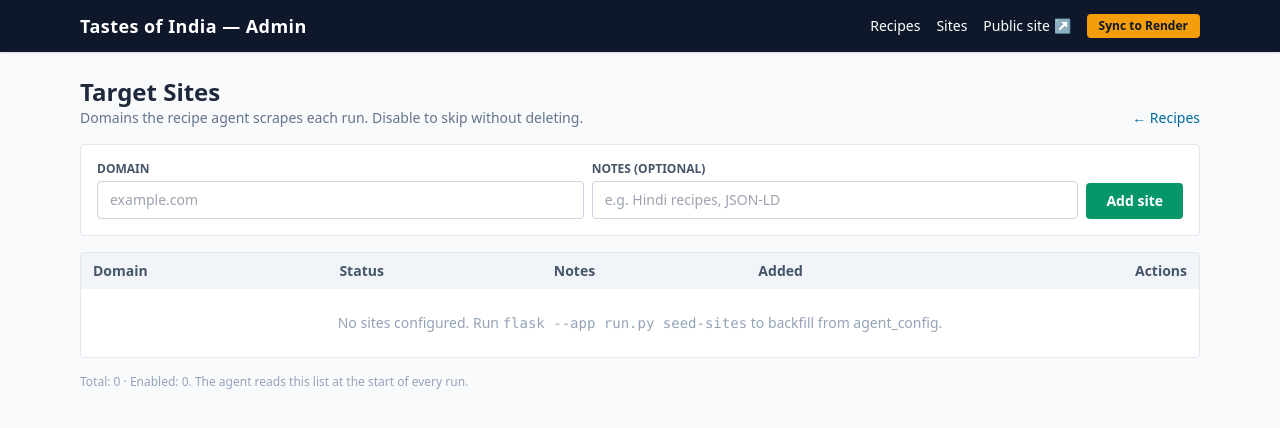
After one commit to agenticaloke/tastes-of-india, a Flask app: template app/templates/admin/sites.html in a window 1280 px wide. The commit adds this page. Shown: the top 428 px of the page. Run offline with Flask 3, Linux system fonts and the light colour scheme; the template is opened without the code that fills it, so the values that code supplies are empty; some libraries are stand-ins or nearby versions.

Commit message:
Manage target sites from the admin GUI (#2)
Adds a target_sites reference table seeded from agent_config.TARGET_SITES
and a new /admin/sites page where admins can add, enable/disable, edit
notes on, or remove the domains the recipe agent scrapes from. The
agent reads the live list at the start of every run (falling back to
the hardcoded list if the table is empty).

Also adds ranveerbrar.com and nishamadhulika.com to the default list.

Render build now runs `seed-sites` so the table is populated on deploy.

Co-authored-by: Claude Opus 4.7 <noreply@anthropic.com>

```diff
--- a/agent/agent_config.py
+++ b/agent/agent_config.py
@@ -34,6 +34,8 @@ TARGET_SITES = [
     "sharmispassions.com",
     "manjulaskitchen.com",
     "vegetarianindiancooking.com",
+    "ranveerbrar.com",
+    "nishamadhulika.com",
 ]
 
 # How many distinct sites to query in a single run (random sample).
--- a/app/database.py
+++ b/app/database.py
@@ -125,7 +125,32 @@ def seed_recipes_command():
     click.echo('Recipes seeded.')
 
 
+def seed_target_sites():
+    """Backfill target_sites from agent_config.TARGET_SITES.
+    Idempotent — uses INSERT OR IGNORE so existing rows are preserved."""
+    import sys, os
+    sys.path.insert(0, os.path.dirname(os.path.dirname(os.path.abspath(__file__))))
+    try:
+        from agent.agent_config import TARGET_SITES
+    except Exception:
+        TARGET_SITES = []
+    db = get_db()
+    for domain in TARGET_SITES:
+        db.execute(
+            'INSERT OR IGNORE INTO target_sites (domain, enabled) VALUES (?, 1)',
+            (domain,)
+        )
+    db.commit()
+
+
+@click.command('seed-sites')
+def seed_sites_command():
+    seed_target_sites()
+    click.echo('Target sites seeded.')
+
+
 def init_app(app):
     app.teardown_appcontext(close_db)
     app.cli.add_command(init_db_command)
     app.cli.add_command(seed_recipes_command)
+    app.cli.add_command(seed_sites_command)
--- a/app/templates/admin/base.html
+++ b/app/templates/admin/base.html
@@ -15,6 +15,7 @@
       </a>
       <nav class="flex items-center gap-4 text-sm">
         <a href="{{ url_for('admin.index') }}" class="hover:text-amber-300">Recipes</a>
+        <a href="{{ url_for('admin.sites') }}" class="hover:text-amber-300">Sites</a>
         <a href="{{ url_for('web.index') }}" class="hover:text-amber-300" target="_blank">Public site ↗</a>
         <form method="post" action="{{ url_for('admin.sync') }}" class="inline"
               onsubmit="return confirm('Export agent finds and push to GitHub (triggers Render redeploy)?');">
--- /dev/null
+++ b/app/templates/admin/sites.html
@@ -0,0 +1,88 @@
+{% extends 'admin/base.html' %}
+{% block title %}Target Sites — Admin{% endblock %}
+{% block content %}
+
+<div class="flex items-end justify-between mb-4">
+  <div>
+    <h1 class="text-2xl font-semibold">Target Sites</h1>
+    <p class="text-sm text-slate-500">Domains the recipe agent scrapes each run. Disable to skip without deleting.</p>
+  </div>
+  <a href="{{ url_for('admin.index') }}" class="text-sm text-sky-700 hover:underline">← Recipes</a>
+</div>
+
+<form method="post" action="{{ url_for('admin.sites_add') }}"
+      class="bg-white p-4 rounded border border-slate-200 mb-4 flex flex-wrap gap-2 items-end">
+  <div class="flex-1 min-w-[220px]">
+    <label class="block text-xs font-semibold text-slate-600 uppercase mb-1">Domain</label>
+    <input type="text" name="domain" placeholder="example.com" required
+           class="w-full px-3 py-2 border border-slate-300 rounded text-sm" />
+  </div>
+  <div class="flex-1 min-w-[220px]">
+    <label class="block text-xs font-semibold text-slate-600 uppercase mb-1">Notes (optional)</label>
+    <input type="text" name="notes" placeholder="e.g. Hindi recipes, JSON-LD"
+           class="w-full px-3 py-2 border border-slate-300 rounded text-sm" />
+  </div>
+  <button class="bg-emerald-600 hover:bg-emerald-500 text-white font-semibold px-5 py-2 rounded text-sm">
+    Add site
+  </button>
+</form>
+
+<div class="bg-white rounded border border-slate-200 overflow-hidden">
+  <table class="w-full text-sm">
+    <thead class="bg-slate-100 text-slate-600 text-left">
+      <tr>
+        <th class="px-3 py-2">Domain</th>
+        <th class="px-3 py-2">Status</th>
+        <th class="px-3 py-2">Notes</th>
+        <th class="px-3 py-2">Added</th>
+        <th class="px-3 py-2 text-right">Actions</th>
+      </tr>
+    </thead>
+    <tbody>
+    {% for s in sites %}
+      <tr class="border-t border-slate-100 hover:bg-slate-50">
+        <td class="px-3 py-2 font-mono">
+          <a href="https://{{ s['domain'] }}" target="_blank" class="hover:underline">{{ s['domain'] }}</a>
+        </td>
+        <td class="px-3 py-2">
+          {% if s['enabled'] %}
+            <span class="text-xs bg-emerald-100 text-emerald-700 px-2 py-0.5 rounded">Enabled</span>
+          {% else %}
+            <span class="text-xs bg-slate-200 text-slate-600 px-2 py-0.5 rounded">Disabled</span>
+          {% endif %}
+        </td>
+        <td class="px-3 py-2 text-slate-600">
+          <form method="post" action="{{ url_for('admin.sites_notes', site_id=s['id']) }}" class="flex gap-1">
+            <input type="text" name="notes" value="{{ s['notes'] or '' }}"
+                   class="flex-1 px-2 py-1 border border-slate-200 rounded text-xs" />
+            <button class="text-xs text-sky-700 hover:underline">Save</button>
+          </form>
+        </td>
+        <td class="px-3 py-2 text-xs text-slate-400">{{ s['created_at'][:10] if s['created_at'] else '' }}</td>
+        <td class="px-3 py-2 text-right whitespace-nowrap">
+          <form method="post" action="{{ url_for('admin.sites_toggle', site_id=s['id']) }}" class="inline">
+            <button class="text-xs text-emerald-700 hover:underline">
+              {{ 'Disable' if s['enabled'] else 'Enable' }}
+            </button>
+          </form>
+          <form method="post" action="{{ url_for('admin.sites_delete', site_id=s['id']) }}" class="inline"
+                onsubmit="return confirm('Remove {{ s['domain'] }} permanently?');">
+            <button class="text-xs text-red-600 hover:underline ml-2">Delete</button>
+          </form>
+        </td>
+      </tr>
+    {% else %}
+      <tr><td colspan="5" class="px-3 py-6 text-center text-slate-400">
+        No sites configured. Run <code>flask --app run.py seed-sites</code> to backfill from agent_config.
+      </td></tr>
+    {% endfor %}
+    </tbody>
+  </table>
+</div>
+
+<p class="text-xs text-slate-400 mt-4">
+  Total: {{ sites|length }} · Enabled: {{ sites|selectattr('enabled')|list|length }}.
+  The agent reads this list at the start of every run.
+</p>
+
+{% endblock %}
--- a/render.yaml
+++ b/render.yaml
@@ -6,7 +6,8 @@ services:
     buildCommand: |
       pip install -r requirements.txt &&
       flask --app run.py init-db &&
-      flask --app run.py seed-recipes
+      flask --app run.py seed-recipes &&
+      flask --app run.py seed-sites
     startCommand: gunicorn run:app --bind 0.0.0.0:$PORT --workers 2 --timeout 60
     envVars:
       - key: SECRET_KEY
```
Also changed, not shown: agent/recipe_agent.py (+18 -2 lines), app/admin/routes.py (+80 -0 lines), app/schema.sql (+8 -0 lines).
